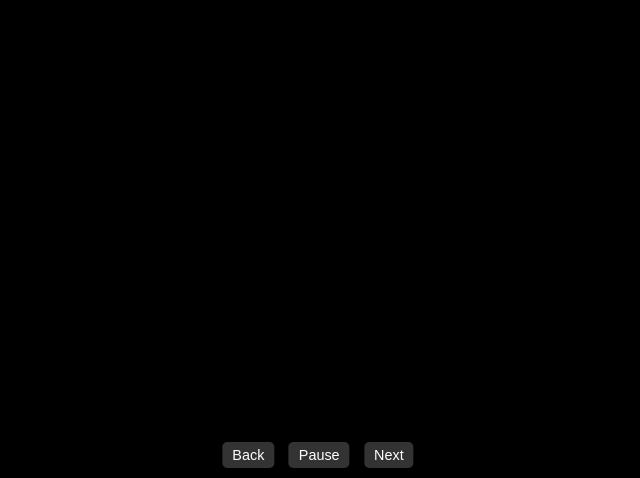
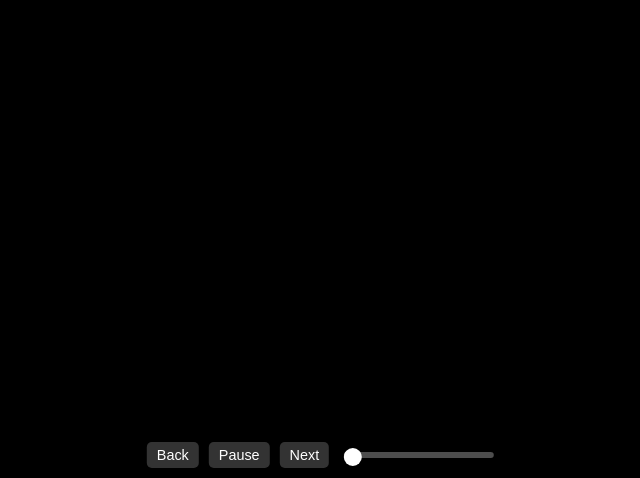
Before and after one commit to websimapi/websim-project-image-slideshow, a plain HTML site: page index.html in a window 1280 px wide. Shown: the part 322-800 px from the top of the page, without its empty margins (322-962 px from the left). Drawn offline with Linux system fonts and the light colour scheme.

Commit message:
v10: Add a slide show slider for how fast (make it a clean UI slider no numbers simple min 2seconds max 7 seconds

```diff
--- a/index.html
+++ b/index.html
@@ -28,6 +28,8 @@
         <button id="back-btn">Back</button>
         <button id="pause-btn">Pause</button>
         <button id="next-btn">Next</button>
+        <!-- Clean slider for slideshow speed control (min 2s, max 7s) -->
+        <input type="range" id="speed-slider" min="2" max="7" step="0.1" value="2" />
       </div>
     </div>
     <script type="module" src="script.js"></script>
--- a/script.js
+++ b/script.js
@@ -3,6 +3,7 @@ let currentIndex = 0;
 let slideInterval = null;
 let paused = false;
 let projectsList = [];
+let slideDelay = 2000; // default to 2 seconds (2000ms)
 
 // Fetch multiple random comments for a given projectId and return an array of comment objects.
 async function fetchRandomComments(projectId, count = 10) {
@@ -108,6 +109,19 @@ async function init() {
     document.getElementById("next-btn").addEventListener("click", () => {
       nextSlide();
     });
+    // Attach event listener for slideshow speed slider.
+    document.getElementById("speed-slider").addEventListener("input", (e) => {
+      const newDelay = parseFloat(e.target.value) * 1000; // convert seconds to milliseconds
+      slideDelay = newDelay;
+      if (slideInterval) {
+        clearInterval(slideInterval);
+      }
+      slideInterval = setInterval(() => {
+        if (!paused) {
+          window.nextSlide();
+        }
+      }, slideDelay);
+    });
   } catch (error) {
     console.error("Error fetching projects:", error);
   }
@@ -210,12 +224,12 @@ function startSlideshow(projects) {
   imgElement.src = projectsList[currentIndex].image;
   updateOverlay(projectsList[currentIndex]);
 
-  // Auto slideshow: advance every 2 seconds if not paused.
+  // Auto slideshow: advance every slideDelay milliseconds if not paused.
   slideInterval = setInterval(() => {
     if (!paused) {
       window.nextSlide();
     }
-  }, 2000);
+  }, slideDelay);
 }
 
 // Start initialization once DOM is loaded.
--- a/style.css
+++ b/style.css
@@ -119,6 +119,8 @@ body {
   left: 50%;
   transform: translateX(-50%);
   pointer-events: all;
+  display: flex;
+  align-items: center;
 }
 
 #button-controls button {
@@ -136,3 +138,27 @@ body {
 #button-controls button:hover {
   background: rgba(255, 255, 255, 0.4);
 }
+
+/* Slider styles for the slideshow speed control */
+#speed-slider {
+  width: 150px;
+  margin-left: 10px;
+  -webkit-appearance: none;
+  background: transparent;
+}
+
+#speed-slider::-webkit-slider-thumb {
+  -webkit-appearance: none;
+  height: 18px;
+  width: 18px;
+  border-radius: 50%;
+  background: #fff;
+  cursor: pointer;
+  margin-top: -4px;
+}
+
+#speed-slider::-webkit-slider-runnable-track {
+  height: 6px;
+  background: rgba(255, 255, 255, 0.3);
+  border-radius: 3px;
+}
```
